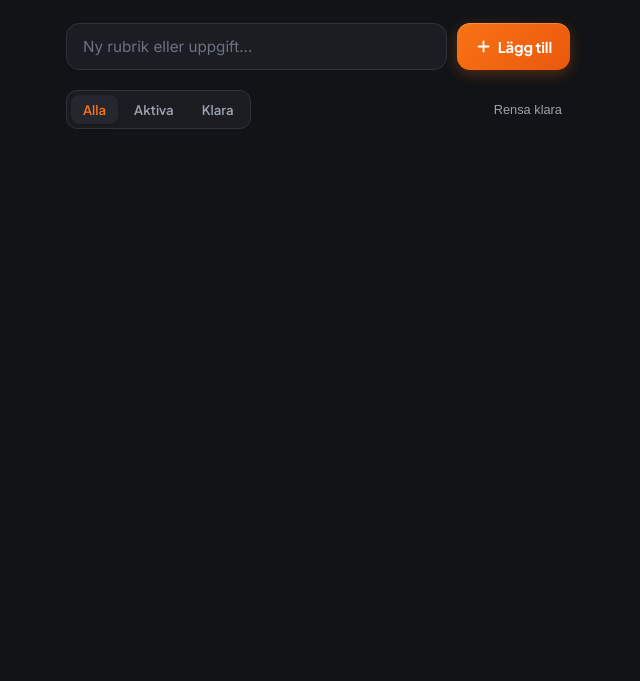
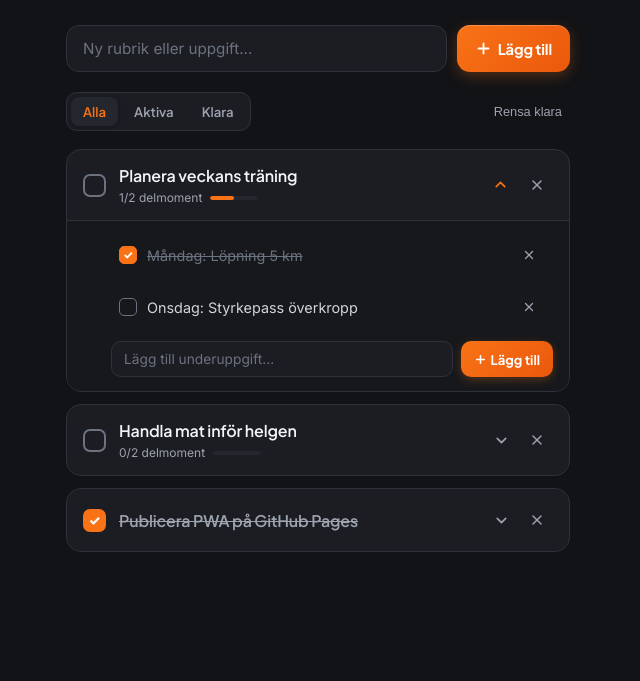
Before and after one commit to kentaswe/todo, a plain HTML site: page index.html in a window 1280 px wide. Shown: the part 119-800 px from the top of the page, without its empty margins (322-962 px from the left). Drawn offline with Linux system fonts and the light colour scheme.

Commit message:
Update meta tags and task loading logic

```diff
--- a/index.html
+++ b/index.html
@@ -7,7 +7,7 @@
 
   <!-- PWA-inställningar för GitHub Pages -->
   <meta name="theme-color" content="#121316">
-  <meta name="apple-mobile-web-app-capable" content="yes">
+  <meta name="mobile-web-app-capable" content="yes">
   <meta name="apple-mobile-web-app-status-bar-style" content="black-translucent">
   <link rel="manifest" href="./manifest.json">
   <link rel="apple-touch-icon" href="./icon-512.png">
@@ -625,11 +625,18 @@
       }
     ];
 
-    let tasks = JSON.parse(localStorage.getItem('pwa_todo_tasks')) || defaultTasks;
+    let tasks = defaultTasks;
+    try {
+      const saved = JSON.parse(localStorage.getItem('pwa_todo_tasks'));
+      if (Array.isArray(saved)) tasks = saved;
+    } catch (e) {}
+
     let currentFilter = 'all';
 
     function saveTasks() {
-      localStorage.setItem('pwa_todo_tasks', JSON.stringify(tasks));
+      try {
+        localStorage.setItem('pwa_todo_tasks', JSON.stringify(tasks));
+      } catch (e) {}
     }
 
     function escapeHtml(str) {
@@ -695,4 +702,155 @@
     }
 
     function render() {
-      const doneTotal = tasks.filter(t => t.done).
+      const doneTotal = tasks.filter(t => t.done).length;
+      doneCountEl.textContent = doneTotal;
+      totalCountEl.textContent = tasks.length;
+
+      const filtered = tasks.filter(t => {
+        if (currentFilter === 'active') return !t.done;
+        if (currentFilter === 'completed') return t.done;
+        return true;
+      });
+
+      taskList.innerHTML = '';
+
+      if (filtered.length === 0) {
+        taskList.innerHTML = `<li class="empty-state">Inga uppgifter att visa här.</li>`;
+        return;
+      }
+
+      filtered.forEach(task => {
+        const subTotal = task.subtasks.length;
+        const subDone = task.subtasks.filter(s => s.done).length;
+        const pct = subTotal > 0 ? Math.round((subDone / subTotal) * 100) : 0;
+
+        const li = document.createElement('li');
+        li.className = `task-card ${task.done ? 'done' : ''}`;
+
+        li.innerHTML = `
+          <div class="task-header">
+            <div class="task-left">
+              <div class="checkbox"></div>
+              <div class="task-title-wrap">
+                <span class="task-title">${escapeHtml(task.title)}</span>
+                ${subTotal > 0 ? `
+                  <div class="subtask-badge">
+                    <span>${subDone}/${subTotal} delmoment</span>
+                    <div class="mini-progress">
+                      <div class="mini-progress-fill" style="width: ${pct}%"></div>
+                    </div>
+                  </div>
+                ` : ''}
+              </div>
+            </div>
+            <div class="task-actions">
+              <button type="button" class="icon-btn expand ${task.expanded ? 'open' : ''}" title="Visa/dölj underuppgifter" aria-label="Visa underuppgifter">
+                <svg width="17" height="17" viewBox="0 0 24 24" fill="none" stroke="currentColor" stroke-width="2.3" stroke-linecap="round" stroke-linejoin="round">
+                  <polyline points="6 9 12 15 18 9"></polyline>
+                </svg>
+              </button>
+              <button type="button" class="icon-btn delete" title="Ta bort" aria-label="Ta bort uppgift">
+                <svg width="16" height="16" viewBox="0 0 24 24" fill="none" stroke="currentColor" stroke-width="2.2" stroke-linecap="round" stroke-linejoin="round">
+                  <line x1="18" y1="6" x2="6" y2="18"></line>
+                  <line x1="6" y1="6" x2="18" y2="18"></line>
+                </svg>
+              </button>
+            </div>
+          </div>
+
+          <div class="subtasks-panel ${task.expanded ? 'open' : ''}">
+            <ul class="subtask-list"></ul>
+            <form class="subtask-form">
+              <input type="text" placeholder="Lägg till underuppgift..." required autocomplete="off">
+              <button type="submit" class="btn-add-sub">
+                <svg width="13" height="13" viewBox="0 0 24 24" fill="none" stroke="currentColor" stroke-width="2.8" stroke-linecap="round" stroke-linejoin="round">
+                  <line x1="12" y1="5" x2="12" y2="19"></line>
+                  <line x1="5" y1="12" x2="19" y2="12"></line>
+                </svg>
+                <span>Lägg till</span>
+              </button>
+            </form>
+          </div>
+        `;
+
+        li.querySelector('.task-header').onclick = () => toggleTask(task.id);
+        li.querySelector('.expand').onclick = (e) => toggleExpand(task.id, e);
+        li.querySelector('.delete').onclick = (e) => deleteTask(task.id, e);
+
+        const subListEl = li.querySelector('.subtask-list');
+        task.subtasks.forEach(sub => {
+          const subLi = document.createElement('li');
+          subLi.className = `subtask-item ${sub.done ? 'done' : ''}`;
+          subLi.innerHTML = `
+            <div class="subtask-left">
+              <div class="sub-checkbox"></div>
+              <span class="subtask-text">${escapeHtml(sub.text)}</span>
+            </div>
+            <button type="button" class="icon-btn delete" aria-label="Ta bort underuppgift">
+              <svg width="14" height="14" viewBox="0 0 24 24" fill="none" stroke="currentColor" stroke-width="2.2" stroke-linecap="round" stroke-linejoin="round">
+                <line x1="18" y1="6" x2="6" y2="18"></line>
+                <line x1="6" y1="6" x2="18" y2="18"></line>
+              </svg>
+            </button>
+          `;
+          subLi.onclick = (e) => toggleSubtask(task.id, sub.id, e);
+          subLi.querySelector('.delete').onclick = (e) => deleteSubtask(task.id, sub.id, e);
+          subListEl.appendChild(subLi);
+        });
+
+        const subForm = li.querySelector('.subtask-form');
+        const subInput = subForm.querySelector('input');
+        subForm.onclick = (e) => e.stopPropagation();
+        subForm.onsubmit = (e) => {
+          e.preventDefault();
+          addSubtask(task.id, subInput.value);
+        };
+
+        taskList.appendChild(li);
+      });
+    }
+
+    taskForm.addEventListener('submit', (e) => {
+      e.preventDefault();
+      const title = taskInput.value.trim();
+      if (!title) return;
+
+      tasks.unshift({
+        id: Date.now(),
+        title,
+        done: false,
+        expanded: true,
+        subtasks: []
+      });
+
+      taskInput.value = '';
+      saveTasks();
+      render();
+    });
+
+    filterBtns.forEach(btn => {
+      btn.addEventListener('click', () => {
+        filterBtns.forEach(b => b.classList.remove('active'));
+        btn.classList.add('active');
+        currentFilter = btn.dataset.filter;
+        render();
+      });
+    });
+
+    clearCompletedBtn.addEventListener('click', () => {
+      tasks = tasks.filter(t => !t.done);
+      saveTasks();
+      render();
+    });
+
+    render();
+
+    // Registrera Service Worker för offline-stöd
+    if ('serviceWorker' in navigator) {
+      window.addEventListener('load', () => {
+        navigator.serviceWorker.register('./sw.js').catch(() => {});
+      });
+    }
+  </script>
+</body>
+</html>
```
